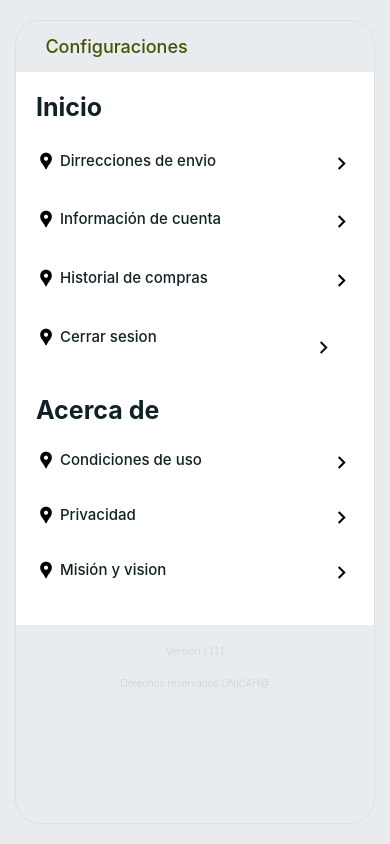
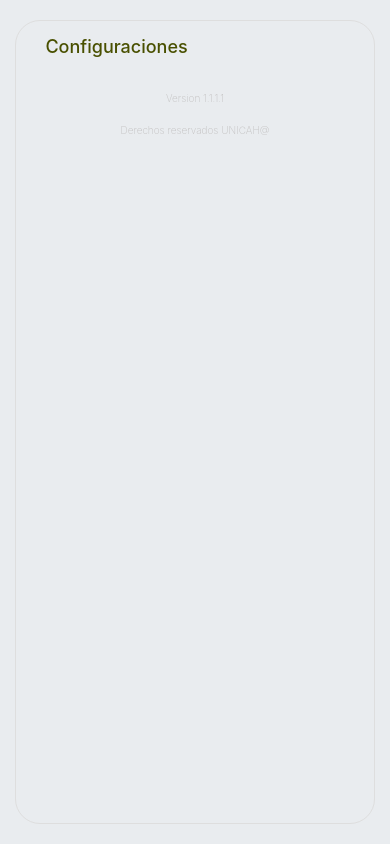
Before and after one commit to isinicolle/ReactANativeFerreteriaUsuario, a React Native app in the folder ferreteria/: screen / in a window 390 px wide. Built offline with nearby package versions, Linux system fonts and the light colour scheme.

Commit message:
Nueva pantalla informacion de usuario

```diff
--- a/ferreteria/App.js
+++ b/ferreteria/App.js
@@ -1,6 +1,8 @@
 import { StatusBar } from 'expo-status-bar';
 import { Pressable, StyleSheet, Text, View } from 'react-native';
-import Configuraciones from './src/componentes/configuraciones';
+
+import Configuraciones from './src/componentes/informacionUsuario';
+
 export default function App() {
   return (
   <Configuraciones></Configuraciones>
--- a/ferreteria/src/componentes/configuraciones.js
+++ b/ferreteria/src/componentes/configuraciones.js
@@ -1,5 +1,5 @@
 import { useState } from 'react';
-import { StyleSheet, Text, View } from 'react-native';
+import { StyleSheet, Text, View, TouchableOpacity } from 'react-native';
 import Icon from 'react-native-vector-icons/MaterialIcons'
 
 
@@ -47,7 +47,7 @@ export default function App() {
                                 <Icon name="location-pin" size={20}></Icon>
                                 <Text style={styles.texto}> Cerrar sesion</Text></View>
                             <View style={styles.nav}>
-                            <Icon.Button name="chevron-right" size={25} backgroundColor="#ffffff" color="#111111"></Icon.Button>
+                                <Icon name="chevron-right" size={25}></Icon>
                             </View>
                         </View>
 
@@ -73,14 +73,15 @@ export default function App() {
                                 <Icon name="chevron-right" size={25}></Icon>
                             </View>
                         </View>
-                        <View style={styles.contenedorTexto}>
+                        <TouchableOpacity style={styles.contenedorTexto}>
                             <View style={styles.opcion}>
                                 <Icon name="location-pin" size={20}></Icon>
-                            <Text style={styles.texto}> Misión y vision</Text></View>
+                                <Text style={styles.texto}> Misión y vision</Text>
+                            </View>
                             <View style={styles.nav}>
                                 <Icon name="chevron-right" size={25}></Icon>
                             </View>
-                        </View>
+                        </TouchableOpacity>
 
                     </View>
 
@@ -133,7 +134,7 @@ const styles = StyleSheet.create({
         flexDirection: "row",
         alignItems: "flex-start",
         justifyContent: "flex-start",
-      margin:5,
+        margin: 5,
     },
     opcion: {
         flex: 2,
@@ -186,7 +187,7 @@ const styles = StyleSheet.create({
         flexDirection: "row",
         alignItems: "flex-start",
         justifyContent: "flex-start",
-       margin:5
+        margin: 5
     },
     texto: {
         color: "#112226",
@@ -204,8 +205,8 @@ const styles = StyleSheet.create({
         color: 'rgb( 194, 192, 192)',
         fontSize: 10,
         fontWeight: "200",
-        opacity:20,
-        padding:10
+        opacity: 20,
+        padding: 10
     },
 
 });
--- /dev/null
+++ b/ferreteria/src/componentes/informacionUsuario.js
@@ -0,0 +1,75 @@
+import { useState } from 'react';
+import { StyleSheet, Text, View, TouchableOpacity } from 'react-native';
+import Icon from 'react-native-vector-icons/MaterialIcons'
+
+
+
+export default function App() {
+    return (
+        <View style={styles.container}>
+            <View style={styles.contenedorApp}>
+                <View style={styles.contenedorTitulo}>
+
+                    <Text style={styles.tituloConfiguraciones}>   Configuraciones</Text>
+                </View>
+
+                <View style={styles.footer}>
+                    <Text style={styles.textoFooter}>Version 1.1.1.1</Text>
+                    <Text style={styles.textoFooter}>Derechos reservados UNICAH@</Text>
+                </View>
+            </View>
+
+        </View>
+    );
+}
+
+const styles = StyleSheet.create({
+
+    container: {
+        backgroundColor: '#e9ecef',
+        alignItems: 'center',
+        justifyContent: "center",
+        margin: 0,
+        padding: 20,
+        width: "100%",
+        height: "100%",
+    },
+    contenedorApp: {
+        alignItems: "stretch",
+        justifyContent: 'center',
+        height: "100%",
+        width: 360,
+        minHeight: 600,
+        borderWidth: 1,
+        borderColor: "#dedede",
+        borderRadius: 25,
+    },
+    contenedorTitulo: {
+        flexDirection: "row",
+        alignItems: "flex-start",
+        justifyContent: "flex-start",
+        padding: 15,
+    },
+    tituloConfiguraciones: {
+        color: "#495000",
+        fontSize: 18,
+        fontWeight: "500",
+
+    },
+
+    footer: {
+        flex: 2,
+        flexDirection: "column",
+        alignItems: "center",
+        justifyContent: "flex-start",
+        padding: 10,
+    },
+    textoFooter: {
+        color: 'rgb( 194, 192, 192)',
+        fontSize: 10,
+        fontWeight: "200",
+        opacity: 20,
+        padding: 10
+    },
+
+});
```
Lines whose indentation alone changed are shown as unchanged.
